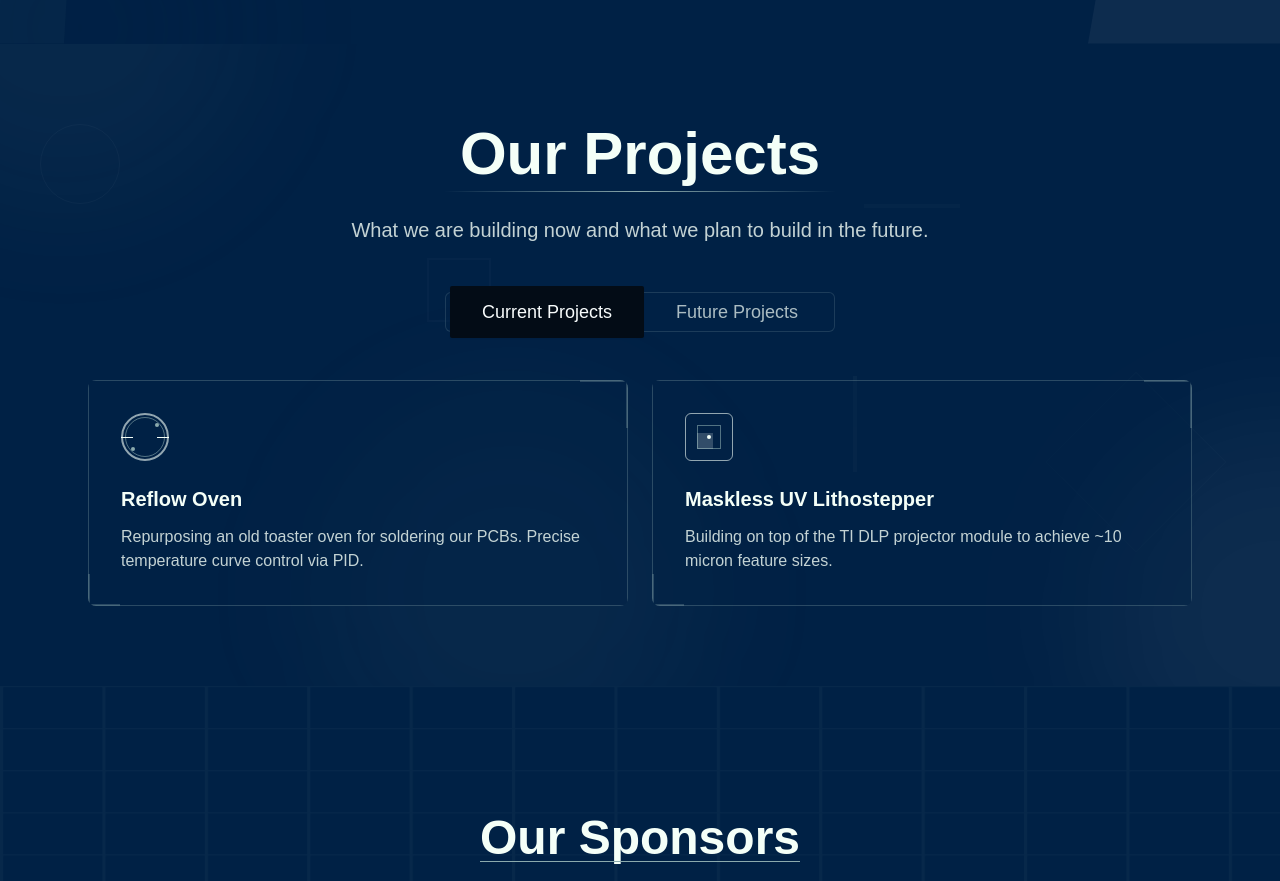
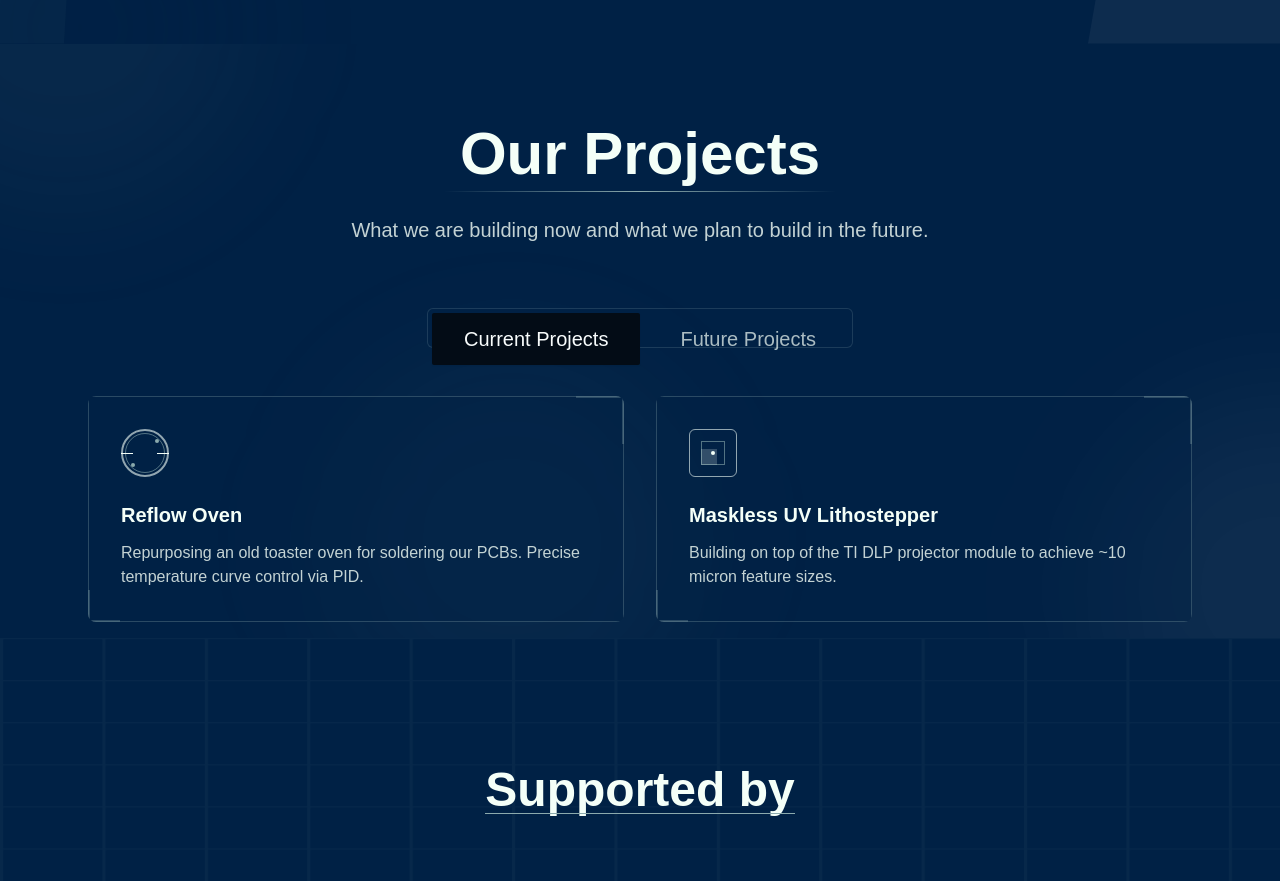
Before and after one commit to ElyTgy/ubc-hackerfab-website, a React (Vite) app: page / in a window 1280 px wide. Shown: the part 1860-2741 px from the top of the page. Built offline with nearby package versions, Linux system fonts and the light colour scheme; a web font is replaced by a local one.

Commit message:
responsiveness

```diff
--- a/src/components/CapabilitiesSection.tsx
+++ b/src/components/CapabilitiesSection.tsx
@@ -1,7 +1,11 @@
-
-import React, { useState, useRef, useEffect } from 'react';
-import { motion } from 'framer-motion';
-import { TabsContent, TabsList, TabsTrigger, Tabs } from "@/components/ui/tabs";
+import React, { useState, useRef, useEffect } from "react";
+import { motion } from "framer-motion";
+import {
+  TabsContent,
+  TabsList,
+  TabsTrigger,
+  Tabs,
+} from "@/components/ui/tabs";
 
 interface CapabilityItem {
   title: string;
@@ -13,279 +17,219 @@ const CapabilitiesSection: React.FC = () => {
   const [activeTab, setActiveTab] = useState("current");
   const containerRef = useRef<HTMLDivElement>(null);
 
-  // Current capabilities
+  /* ───────────────────────────────────────────
+     1.  Capabilities data
+  ─────────────────────────────────────────── */
   const currentCapabilities: CapabilityItem[] = [
     {
       title: "Reflow Oven",
-      description: "Repurposing an old toaster oven for soldering our PCBs. Precise temperature curve control via PID.",
-      icon: "circuit"
+      description:
+        "Repurposing an old toaster oven for soldering our PCBs. Precise temperature curve control via PID.",
+      icon: "circuit",
     },
     {
       title: "Maskless UV Lithostepper",
-      description: "Building on top of the TI DLP projector module to achieve ~10 micron feature sizes.",
-      icon: "assembly"
-    }
+      description:
+        "Building on top of the TI DLP projector module to achieve ~10 micron feature sizes.",
+      icon: "assembly",
+    },
   ];
 
-  // Future capabilities
   const futureCapabilities: CapabilityItem[] = [
     {
       title: "Thin Film Microelectrodes",
-      description: "Making devices used for recording electrical signals of cells using simple 4 layer polymide and metal microelectrodes.",
-      icon: "equipment"
+      description:
+        "Making devices used for recording electrical signals of cells using simple 4‑layer polyimide and metal microelectrodes.",
+      icon: "equipment",
     },
     {
       title: "Soft Litho Microfluidics",
-      description: "Making chips that can precisely control the flow of fluids in sub ~20 micron channel widths.",
-      icon: "integration"
+      description:
+        "Making chips that can precisely control the flow of fluids in sub‑20 µm channel widths.",
+      icon: "integration",
     },
     {
       title: "Flow cytometry",
-      description: "Using a laser to detect and sort cells based on their size and fluorescence. To be made with the help of our in-house soft-litho capabilities.",
-      icon: "cyto"
-    }
+      description:
+        "Using a laser to detect and sort cells based on size and fluorescence, enabled by our in‑house soft‑litho capabilities.",
+      icon: "cyto",
+    },
   ];
 
-  // Parallax effect on scroll
+  /* ───────────────────────────────────────────
+     2.  Parallax on scroll
+  ─────────────────────────────────────────── */
   useEffect(() => {
     const handleScroll = () => {
       if (!containerRef.current) return;
-
-      const container = containerRef.current;
-      const scrollPosition = window.scrollY;
-      const containerPosition = container.getBoundingClientRect().top + window.scrollY;
-      const offset = scrollPosition - containerPosition;
-
-      if (offset > -window.innerHeight && offset < container.offsetHeight + window.innerHeight) {
-        // Apply parallax effect to the background elements
-        const elements = container.querySelectorAll('.parallax-element');
-        elements.forEach((el: any, i) => {
+      const el = containerRef.current;
+      const offset = window.scrollY - (el.getBoundingClientRect().top + window.scrollY);
+      if (offset > -window.innerHeight && offset < el.offsetHeight + window.innerHeight) {
+        el.querySelectorAll(".parallax-element").forEach((p: any, i) => {
           const speed = i % 2 === 0 ? 0.05 : -0.03;
-          el.style.transform = `translateY(${offset * speed}px)`;
+          p.style.transform = `translateY(${offset * speed}px)`;
         });
       }
     };
-
-    window.addEventListener('scroll', handleScroll);
-    return () => window.removeEventListener('scroll', handleScroll);
+    window.addEventListener("scroll", handleScroll);
+    return () => window.removeEventListener("scroll", handleScroll);
   }, []);
 
-  const renderCapability = (capability: CapabilityItem, index: number) => {
-    return (
+  /* ───────────────────────────────────────────
+     3.  Render helpers
+  ─────────────────────────────────────────── */
+  const renderCapability = (c: CapabilityItem, i: number) => (
     <motion.div
-        key={capability.title}
+      key={c.title}
       initial={{ opacity: 0, y: 20 }}
       animate={{ opacity: 1, y: 0 }}
       exit={{ opacity: 0, y: -20 }}
-        transition={{ duration: 0.5, delay: index * 0.1 }}
+      transition={{ duration: 0.5, delay: i * 0.1 }}
       className="capability-card group"
     >
       <div className="relative overflow-hidden rounded-lg">
         <div className="bg-ubc-blue/40 border border-ubc-slate/30 p-8 h-full transform group-hover:scale-[0.98] transition-transform">
-            <div className="capability-icon mb-6">
-              {getCapabilityIcon(capability.icon)}
-            </div>
-            <h3 className="text-xl font-bold mb-3 text-ubc-mint">{capability.title}</h3>
-            <p className="text-ubc-mint/80">{capability.description}</p>
+          <div className="capability-icon mb-6">{getCapabilityIcon(c.icon)}</div>
+          <h3 className="mb-3 text-xl font-bold text-ubc-mint">{c.title}</h3>
+          <p className="text-ubc-mint/80">{c.description}</p>
         </div>
 
-          {/* Decorative circuit traces */}
-          <div className="absolute top-0 right-0 w-12 h-12">
-            <div className="absolute top-0 right-0 w-full h-0.5 bg-ubc-slate/30"></div>
-            <div className="absolute top-0 right-0 h-full w-0.5 bg-ubc-slate/30"></div>
+        {/* Decorative traces */}
+        <div className="absolute top-0 right-0 h-12 w-12">
+          <div className="absolute top-0 right-0 h-full w-0.5 bg-ubc-slate/30" />
+          <div className="absolute top-0 right-0 h-0.5 w-full bg-ubc-slate/30" />
         </div>
-          <div className="absolute bottom-0 left-0 w-8 h-8">
-            <div className="absolute bottom-0 left-0 w-full h-0.5 bg-ubc-slate/30"></div>
-            <div className="absolute bottom-0 left-0 h-full w-0.5 bg-ubc-slate/30"></div>
+        <div className="absolute bottom-0 left-0 h-8 w-8">
+          <div className="absolute bottom-0 left-0 h-full w-0.5 bg-ubc-slate/30" />
+          <div className="absolute bottom-0 left-0 h-0.5 w-full bg-ubc-slate/30" />
         </div>
       </div>
     </motion.div>
   );
-  };
 
-  // Custom icons for capabilities
-  const getCapabilityIcon = (iconType: string) => {
-    switch (iconType) {
-      case "circuit":
+  const getCapabilityIcon = (t: string) => {
+    if (t === "circuit")
       return (
-          <div className="w-12 h-12 relative">
-            <div className="absolute inset-0 border-2 border-ubc-mint/60 rounded-full"></div>
-            <div className="absolute inset-[4px] border border-ubc-slate/60 rounded-full"></div>
-            <div className="absolute top-1/2 left-0 w-3 h-[1px] bg-ubc-mint"></div>
-            <div className="absolute top-1/2 right-0 w-3 h-[1px] bg-ubc-mint"></div>
-            <div className="absolute top-[10px] right-[10px] w-1 h-1 bg-ubc-slate rounded-full"></div>
-            <div className="absolute bottom-[10px] left-[10px] w-1 h-1 bg-ubc-slate rounded-full"></div>
+        <div className="relative h-12 w-12">
+          <div className="absolute inset-0 rounded-full border-2 border-ubc-mint/60" />
+          <div className="absolute inset-[4px] rounded-full border border-ubc-slate/60" />
+          <div className="absolute top-1/2 left-0 h-[1px] w-3 bg-ubc-mint" />
+          <div className="absolute top-1/2 right-0 h-[1px] w-3 bg-ubc-mint" />
+          <div className="absolute right-[10px] top-[10px] h-1 w-1 rounded-full bg-ubc-slate" />
+          <div className="absolute bottom-[10px] left-[10px] h-1 w-1 rounded-full bg-ubc-slate" />
         </div>
       );
-      case "cyto":
-        return(
-        <img
-          src="/images/cyto.svg"      // path is relative to /public
-          alt=""
-          className="w-12 h-12"            // Tailwind sizing
-        />
-        );
-      case "assembly":
+    if (t === "cyto") return <img src="/images/cyto.svg" alt="" className="h-12 w-12" />;
+    if (t === "assembly")
       return (
-          <div className="w-12 h-12 relative">
-            <div className="absolute inset-0 border border-ubc-mint/60 rounded-md"></div>
-            <div className="absolute top-1/4 right-1/4 w-6 h-6 border border-ubc-slate/60"></div>
-            <div className="absolute bottom-1/4 left-1/4 w-4 h-4 bg-ubc-mint/20"></div>
-            <div className="absolute top-1/2 left-1/2 w-1 h-1 bg-ubc-mint rounded-full transform -translate-x-1/2 -translate-y-1/2"></div>
+        <div className="relative h-12 w-12">
+          <div className="absolute inset-0 rounded-md border border-ubc-mint/60" />
+          <div className="absolute right-1/4 top-1/4 h-6 w-6 border border-ubc-slate/60" />
+          <div className="absolute bottom-1/4 left-1/4 h-4 w-4 bg-ubc-mint/20" />
+          <div className="absolute left-1/2 top-1/2 h-1 w-1 -translate-x-1/2 -translate-y-1/2 rounded-full bg-ubc-mint" />
         </div>
       );
-      case "testing":
+    if (t === "equipment")
       return (
-          <div className="w-12 h-12 relative">
-            <svg viewBox="0 0 24 24" className="text-ubc-slate" fill="none" stroke="currentColor" strokeWidth="1.5">
-              <path d="M2 3h20v4H2zM4 7v10M20 7v10M2 17h20v4H2z"></path>
-              <path d="M9 11h6M9 14h6" strokeWidth="1"></path>
-            </svg>
+        <div className="relative h-12 w-12">
+          <div className="absolute inset-0 flex items-center justify-center">
+            <div className="rounded-full bg-ubc-slate/40 h-4 w-4" />
+          </div>
+          {["top-0 left-0", "top-0 right-0", "bottom-0 left-0", "bottom-0 right-0"].map((pos) => (
+            <div
+              key={pos}
+              className={`absolute ${pos} h-4 w-4 border-ubc-mint/60 ${
+                pos.includes("top") ? "border-t-2" : "border-b-2"
+              } ${pos.includes("left") ? "border-l-2" : "border-r-2"}`}
+            />
+          ))}
         </div>
       );
-      case "workshop":
+    if (t === "integration")
       return (
-          <div className="w-12 h-12 relative">
-            <div className="absolute inset-0 flex items-center justify-center">
-              <div className="w-8 h-8 border border-ubc-mint/60 transform rotate-45"></div>
-            </div>
-            <div className="absolute inset-0 flex items-center justify-center">
-              <div className="w-5 h-5 bg-ubc-slate/20 transform -rotate-12"></div>
-            </div>
-            <div className="absolute inset-0 flex items-center justify-center">
-              <div className="w-2 h-2 bg-ubc-mint rounded-full"></div>
+        <div className="relative h-12 w-12">
+          <div className="grid h-full w-full grid-cols-2 grid-rows-2 gap-1">
+            <div className="border border-ubc-mint/60" />
+            <div className="border border-ubc-slate/60" />
+            <div className="border border-ubc-slate/60" />
+            <div className="border border-ubc-mint/60" />
           </div>
         </div>
       );
-      case "manufacturing":
-        return (
-          <div className="w-12 h-12 relative">
-            <svg viewBox="0 0 24 24" className="text-ubc-slate" fill="none" stroke="currentColor" strokeWidth="1.5">
-              <rect x="2" y="2" width="20" height="8" rx="1"></rect>
-              <rect x="2" y="14" width="20" height="8" rx="1"></rect>
-              <path d="M6 6h.01M6 18h.01M12 6h6M12 18h6" strokeWidth="1.5"></path>
-            </svg>
-          </div>
-        );
-      case "equipment":
-        return (
-          <div className="w-12 h-12 relative">
-            <div className="absolute top-0 left-0 w-4 h-4 border-t-2 border-l-2 border-ubc-mint/60"></div>
-            <div className="absolute top-0 right-0 w-4 h-4 border-t-2 border-r-2 border-ubc-mint/60"></div>
-            <div className="absolute bottom-0 left-0 w-4 h-4 border-b-2 border-l-2 border-ubc-mint/60"></div>
-            <div className="absolute bottom-0 right-0 w-4 h-4 border-b-2 border-r-2 border-ubc-mint/60"></div>
-            <div className="absolute inset-0 flex items-center justify-center">
-              <div className="w-4 h-4 bg-ubc-slate/40 rounded-full"></div>
-            </div>
-          </div>
-        );
-      case "integration":
-        return (
-          <div className="w-12 h-12 relative">
-            <div className="absolute inset-0 grid grid-cols-2 grid-rows-2 gap-1">
-              <div className="border border-ubc-mint/60"></div>
-              <div className="border border-ubc-slate/60"></div>
-              <div className="border border-ubc-slate/60"></div>
-              <div className="border border-ubc-mint/60"></div>
-            </div>
-          </div>
-        );
-      case "programs":
-        return (
-          <div className="w-12 h-12 relative">
-            <svg viewBox="0 0 24 24" className="text-ubc-mint" fill="none" stroke="currentColor" strokeWidth="1.5">
-              <path d="M17 21v-2a4 4 0 0 0-4-4H5a4 4 0 0 0-4 4v2"></path>
-              <circle cx="9" cy="7" r="4"></circle>
-              <path d="M23 21v-2a4 4 0 0 0-3-3.87"></path>
-              <path d="M16 3.13a4 4 0 0 1 0 7.75"></path>
-            </svg>
-          </div>
-        );
-      default:
-        return <div className="w-12 h-12 bg-ubc-slate/20 rounded-full"></div>;
-    }
+    return <div className="h-12 w-12 rounded-full bg-ubc-slate/20" />;
   };
 
+  /* ───────────────────────────────────────────
+     4. Render
+  ─────────────────────────────────────────── */
   return (
-    <section ref={containerRef} id="capabilities" className="pb-4 pt-20 bg-ubc-blue/80 relative overflow-hidden">
-      {/* Parallax background elements */}
+    <section
+      ref={containerRef}
+      id="capabilities"
+      className="relative overflow-hidden bg-ubc-blue/80 pt-20 pb-4"
+    >
+      {/* Background blobs */}
       <div className="absolute inset-0 z-0 overflow-hidden">
-        <div className="parallax-element absolute -left-32 -top-32 w-96 h-96 rounded-full bg-ubc-slate/5 blur-3xl"></div>
-        <div className="parallax-element absolute -right-48 top-1/2 w-96 h-96 rounded-full bg-ubc-mint/5 blur-3xl"></div>
-        <div className="parallax-element absolute left-1/4 -bottom-48 w-96 h-96 rounded-full bg-ubc-slate/5 blur-3xl"></div>
-
-        {/* Circuit board pattern elements */}
-        <div className="absolute inset-0 opacity-10">
-          <div className="absolute left-10 top-20 w-20 h-20 border border-ubc-mint/30 rounded-full"></div>
-          <div className="absolute right-20 bottom-40 w-32 h-32 border border-ubc-slate/30 transform rotate-45"></div>
-          <div className="absolute left-1/3 top-1/3 w-16 h-16 border-2 border-ubc-mint/20"></div>
-          <div className="absolute right-1/4 top-1/4 w-24 h-1 bg-ubc-slate/30"></div>
-          <div className="absolute left-2/3 bottom-1/3 w-1 h-24 bg-ubc-mint/30"></div>
-        </div>
+        <div className="parallax-element absolute -left-32 -top-32 h-96 w-96 rounded-full bg-ubc-slate/5 blur-3xl" />
+        <div className="parallax-element absolute -right-48 top-1/2 h-96 w-96 rounded-full bg-ubc-mint/5 blur-3xl" />
+        <div className="parallax-element absolute left-1/4 -bottom-48 h-96 w-96 rounded-full bg-ubc-slate/5 blur-3xl" />
       </div>
 
-      <div className="max-w-6xl mx-auto px-6 relative z-10">
-        <div className="mb-16">
-          {/* Section title with creative styling */}
-          <div className="flex flex-col items-center">
-            <div className="inline-block relative">
-              <h2 className="text-4xl md:text-6xl font-bold text-ubc-mint mb-2">Our Projects</h2>
-              <div className="absolute -left-4 -right-4 h-[1px] bottom-0 bg-gradient-to-r from-transparent via-ubc-slate to-transparent"></div>
+      {/* Content wrapper */}
+      <div className="relative z-10 mx-auto max-w-6xl px-6">
+        {/* Heading */}
+        <div className="mb-16 flex flex-col items-center">
+          <div className="relative inline-block">
+            <h2 className="mb-2 text-4xl font-bold text-ubc-mint md:text-6xl">
+              Our Projects
+            </h2>
+            <div className="absolute -left-4 -right-4 bottom-0 h-px bg-gradient-to-r from-transparent via-ubc-slate to-transparent" />
           </div>
-            <p className="text-xl text-ubc-mint/80 max-w-2xl text-center mt-6">
+          <p className="mt-6 max-w-2xl text-center text-xl text-ubc-mint/80">
             What we are building now and what we plan to build in the future.
           </p>
         </div>
 
-          {/* Custom styled tabs */}
-          <Tabs
-            defaultValue="current"
-            className="w-full mt-12"
-            onValueChange={setActiveTab}
+        {/* Tabs */}
+        <Tabs defaultValue="current" onValueChange={setActiveTab}>
+          {/* Wrapper keeps padding; list now full‑width on xs */}
+          <div className="mb-12 flex justify-center px-4">
+            <TabsList className="w-full sm:w-auto inline-flex flex-wrap justify-center gap-2 rounded-md border border-ubc-slate/20 bg-ubc-blue/30 p-1">
+              {["current", "future"].map((val) => (
+                <TabsTrigger
+                  key={val}
+                  value={val}
+                  className={`
+                    flex-1 sm:flex-none whitespace-nowrap
+                    px-4 py-2 text-base                   /* <640 px */
+                    sm:px-5 sm:py-2.5 sm:text-lg          /* ≥640 px */
+                    md:px-8 md:py-3 md:text-xl            /* ≥768 px */
+                    transition-all duration-300
+                    ${
+                      activeTab === val
+                        ? "rounded-sm bg-ubc-mint text-ubc-blue"
+                        : "text-ubc-mint/70 hover:text-ubc-mint"
+                    }
+                  `}
                 >
-            <div className="flex justify-center mb-12">
-              <TabsList className="bg-ubc-blue/30 border border-ubc-slate/20 p-1">
-                <TabsTrigger
-                  value="current"
-                  className={`px-8 py-3 text-lg transition-all duration-300 ${
-                    activeTab === "current"
-                      ? "text-ubc-blue bg-ubc-mint rounded-sm"
-                      : "text-ubc-mint/70 hover:text-ubc-mint"
-                  }`}
-                >
-                  Current Projects
+                  {val === "current" ? "Current Projects" : "Future Projects"}
                 </TabsTrigger>
-                <TabsTrigger
-                  value="future"
-                  className={`px-8 py-3 text-lg transition-all duration-300 ${
-                    activeTab === "future"
-                      ? "text-ubc-blue bg-ubc-mint rounded-sm"
-                      : "text-ubc-mint/70 hover:text-ubc-mint"
-                  }`}
-                >
-                  Future Projects
-                </TabsTrigger>
+              ))}
             </TabsList>
           </div>
 
-            {/* Capabilities display with motion animation */}
-            <TabsContent value="current" className="mt-0">
-              <div className="capabilities-grid grid grid-cols-1 md:grid-cols-2 gap-8">
-                {currentCapabilities.map((capability, index) => (
-                  renderCapability(capability, index)
-                ))}
+          <TabsContent value="current">
+            <div className="grid grid-cols-1 gap-8 md:grid-cols-2">
+              {currentCapabilities.map(renderCapability)}
             </div>
           </TabsContent>
 
-            <TabsContent value="future" className="mt-0">
-              <div className="capabilities-grid grid grid-cols-1 md:grid-cols-2 gap-8">
-                {futureCapabilities.map((capability, index) => (
-                  renderCapability(capability, index)
-                ))}
+          <TabsContent value="future">
+            <div className="grid grid-cols-1 gap-8 md:grid-cols-2">
+              {futureCapabilities.map(renderCapability)}
             </div>
           </TabsContent>
         </Tabs>
-        </div>
       </div>
     </section>
   );
--- a/src/components/HeroSection.tsx
+++ b/src/components/HeroSection.tsx
@@ -291,7 +291,7 @@ const HeroSection: React.FC = () => {
       </div>
 
       {/* Scroll indicator */}
-      <div className="absolute bottom-10 left-1/2 transform -translate-x-1/2 flex flex-col items-center animate-bounce">
+      <div className="absolute bottom-10 inset-x-0 flex flex-col items-center justify-center animate-bounce">
         <ArrowDown className="w-6 h-6 text-ubc-mint/70" />
         <span className="text-xs text-ubc-mint/50 mt-2 tracking-widest">SCROLL</span>
       </div>
--- a/src/components/Sponsors.tsx
+++ b/src/components/Sponsors.tsx
@@ -120,7 +120,7 @@ const SponsorSection: React.FC = () => {
       <div className="max-w-6xl mx-auto relative z-10" ref={sectionRef}>
         <div className="mb-16 text-center">
           <h2 className="text-4xl md:text-5xl font-bold mb-3 text-ubc-mint inline-block relative">
-            Our Sponsors
+            Supported by
             <div className="absolute left-0 right-0 h-px bottom-0 bg-ubc-slate" />
           </h2>
         </div>
```
Lines whose indentation alone changed are shown as unchanged.
